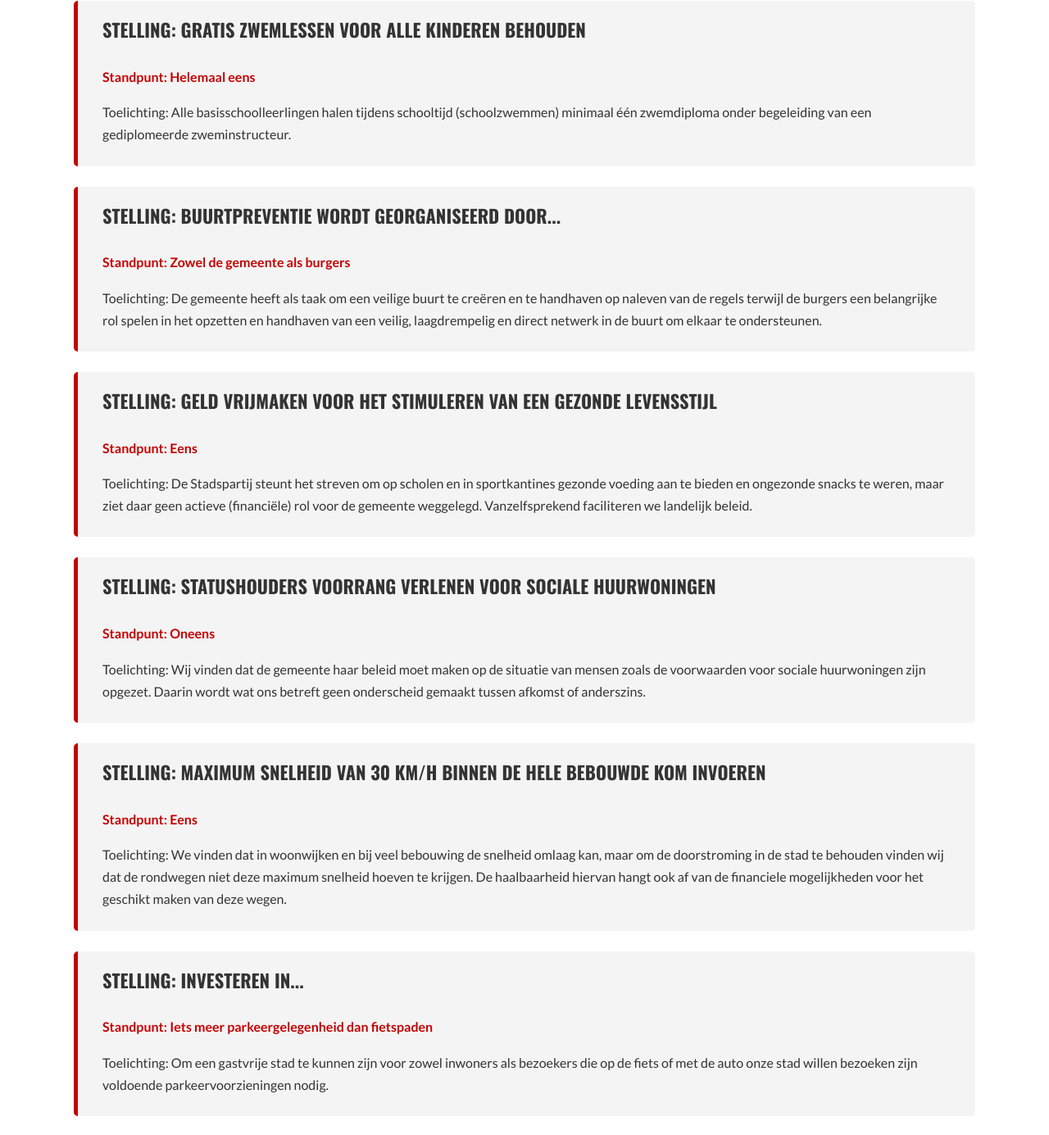
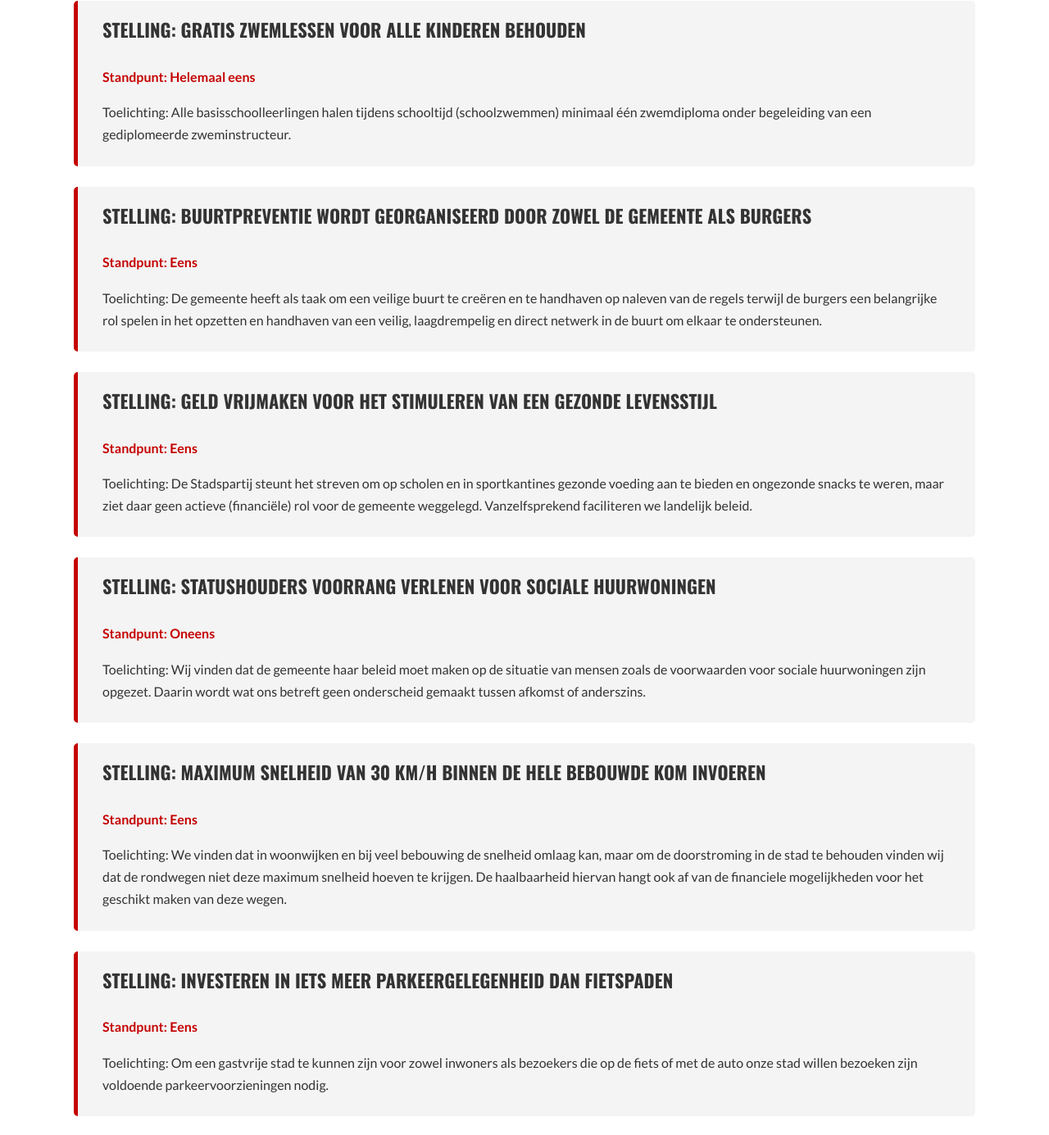
Before and after one commit to Twinpixel-nl/stadspartij-wageningen, a website: page src/stellingen-mijnstem.html in a window 1280 px wide. Shown: the part 1246-2631 px from the top of the page at 82% size. Drawn offline with nearby package versions, Linux system fonts and the light colour scheme.

Commit message:
Update stellingen with revised wording and clarified standpoints

```diff
--- a/src/stellingen-mijnstem.html
+++ b/src/stellingen-mijnstem.html
@@ -81,8 +81,8 @@
                 <p>Toelichting: Alle basisschoolleerlingen halen tijdens schooltijd (schoolzwemmen) minimaal één zwemdiploma onder begeleiding van een gediplomeerde zweminstructeur.</p>
             </div>
             <div class="stelling-card">
-                <h4>Stelling: Buurtpreventie wordt georganiseerd door...</h4>
-                <p><strong>Standpunt: Zowel de gemeente als burgers</strong></p>
+                <h4>Stelling: Buurtpreventie wordt georganiseerd door Zowel de gemeente als burgers</h4>
+                <p><strong>Standpunt: Eens</strong></p>
                 <p>Toelichting: De gemeente heeft als taak om een veilige buurt te creëren en te handhaven op naleven van de regels terwijl de burgers een belangrijke rol spelen in het opzetten en handhaven van een veilig, laagdrempelig en direct netwerk in de buurt om elkaar te ondersteunen.</p>
             </div>
             <div class="stelling-card">
@@ -101,8 +101,8 @@
                 <p>Toelichting: We vinden dat in woonwijken en bij veel bebouwing de snelheid omlaag kan, maar om de doorstroming in de stad te behouden vinden wij dat de rondwegen niet deze maximum snelheid hoeven te krijgen. De haalbaarheid hiervan hangt ook af van de financiele mogelijkheden voor het geschikt maken van deze wegen.</p>
             </div>
             <div class="stelling-card">
-                <h4>Stelling: Investeren in...</h4>
-                <p><strong>Standpunt: Iets meer parkeergelegenheid dan fietspaden</strong></p>
+                <h4>Stelling: Investeren in Iets meer parkeergelegenheid dan fietspaden</h4>
+                <p><strong>Standpunt: Eens</strong></p>
                 <p>Toelichting: Om een gastvrije stad te kunnen zijn voor zowel inwoners als bezoekers die op de fiets of met de auto onze stad willen bezoeken zijn voldoende parkeervoorzieningen nodig.</p>
             </div>
             <div class="stelling-card">
```
